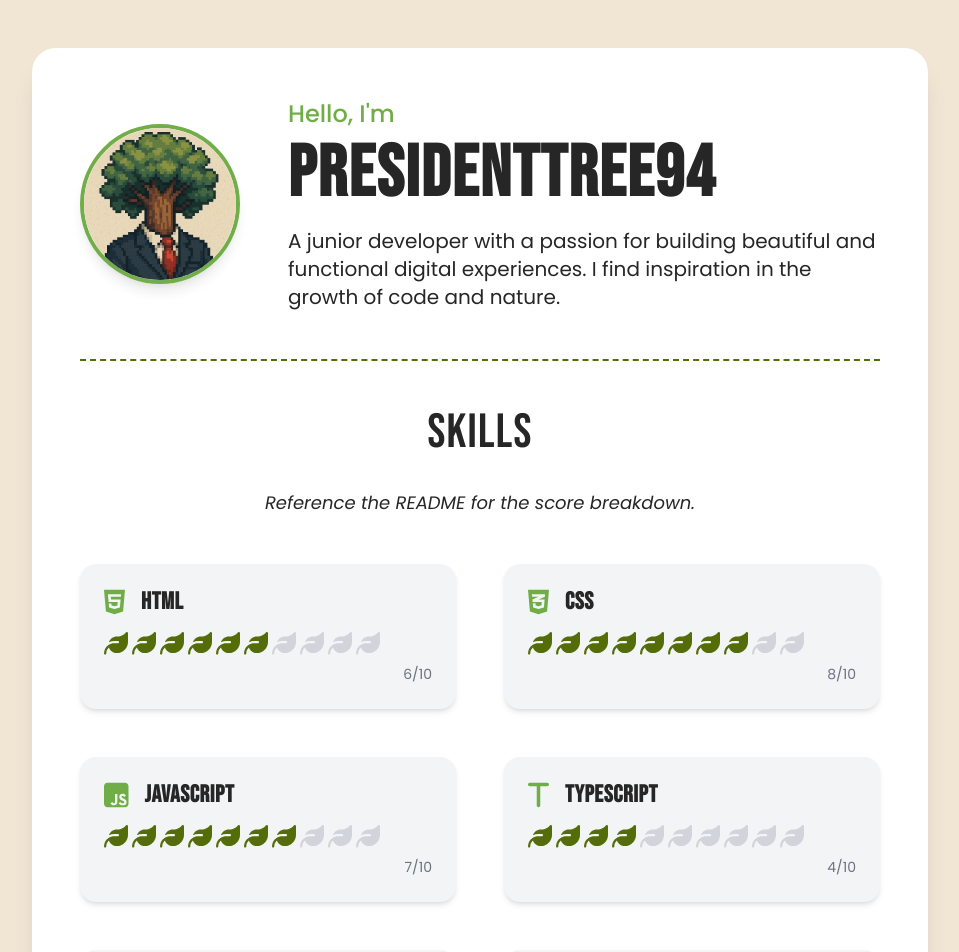
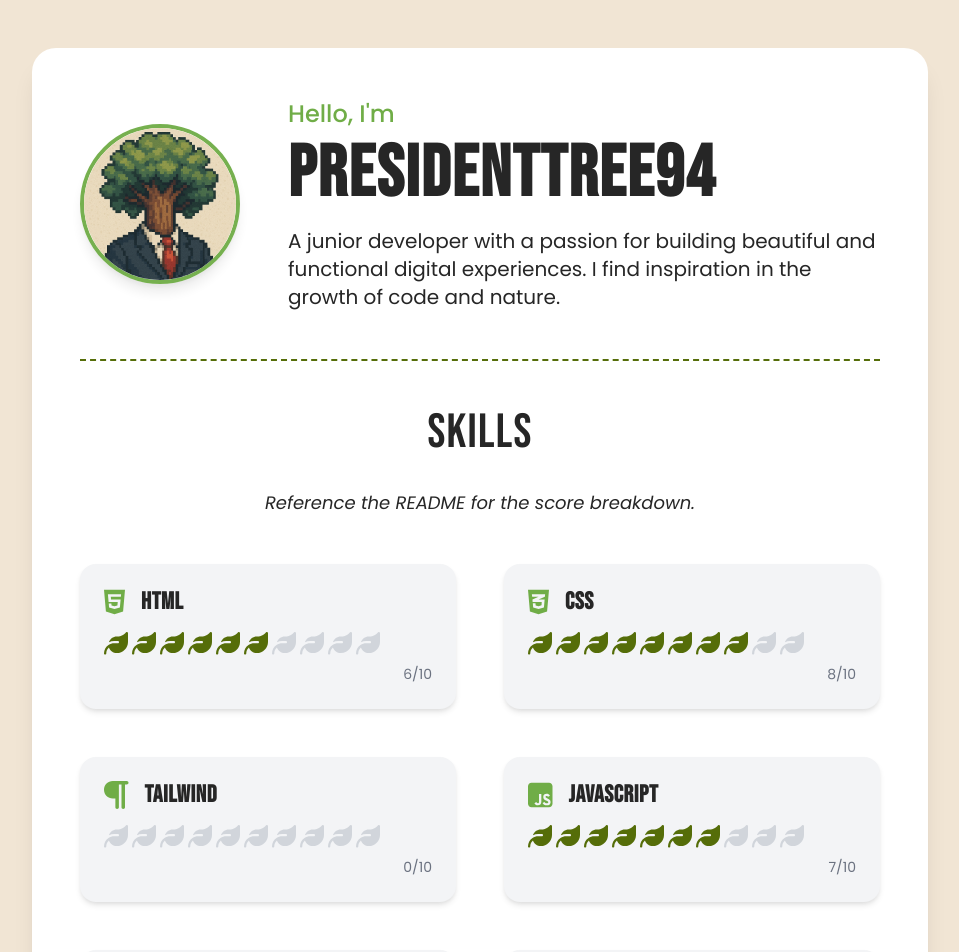
Before and after one commit to PresidentTree94/project-portfolio, a React (Vite) app: page / in a window 1280 px wide. Shown: the top 952 px of the page, without its empty margins (160-1119 px from the left). Built offline with nearby package versions, Linux system fonts and the light colour scheme.

Commit message:
Added Tailwind.

```diff
--- a/src/data/icons.ts
+++ b/src/data/icons.ts
@@ -1,10 +1,11 @@
 import { IconDefinition } from "@fortawesome/fontawesome-svg-core";
 import { faCss3Alt, faGitAlt, faHtml5, faJava, faPython, faReact, faSquareJs, faUnity } from "@fortawesome/free-brands-svg-icons";
-import { faN, faT } from "@fortawesome/free-solid-svg-icons";
+import { faN, faParagraph, faT } from "@fortawesome/free-solid-svg-icons";
 
 export const IconMap: Record<string, IconDefinition> = {
   HTML: faHtml5,
   CSS: faCss3Alt,
+  Tailwind: faParagraph,
   Javascript: faSquareJs,
   Typescript: faT,
   ReactJS: faReact,
--- a/src/data/skills.json
+++ b/src/data/skills.json
@@ -17,6 +17,16 @@
       {"score": 1, "criteria": "Designs responsive layouts using media/container queries and scalable units."},
       {"score": 2, "criteria": "Constructs flexible and grid-based layouts using Flexbox and CSS Grid."},
       {"score": 1, "criteria": "Enhances user experience through transitions, animations, and visual effects."}
+    ]
+  },
+  {
+    "label": "Tailwind",
+    "checklist": [
+      {"score": 0, "criteria": "Applies core utility classes without relying on custom CSS."},
+      {"score": 0, "criteria": "Uses breakpoint prefixes to build mobile-first, responsive interfaces with adaptive layouts."},
+      {"score": 0, "criteria": "Constructs reusable UI components using Tailwind’s utility classes and consistent design patterns."},
+      {"score": 0, "criteria": "Modifies the config file to extend and customize styling, and optimize builds with purge settings."},
+      {"score": 0, "criteria": "Integrates into modern frameworks, leverages plugins, and adheres to scalable design conventions."}
     ]
   },
   {
```
Also changed, not shown: 1 other file (tests, documents, lock files or other folders).
